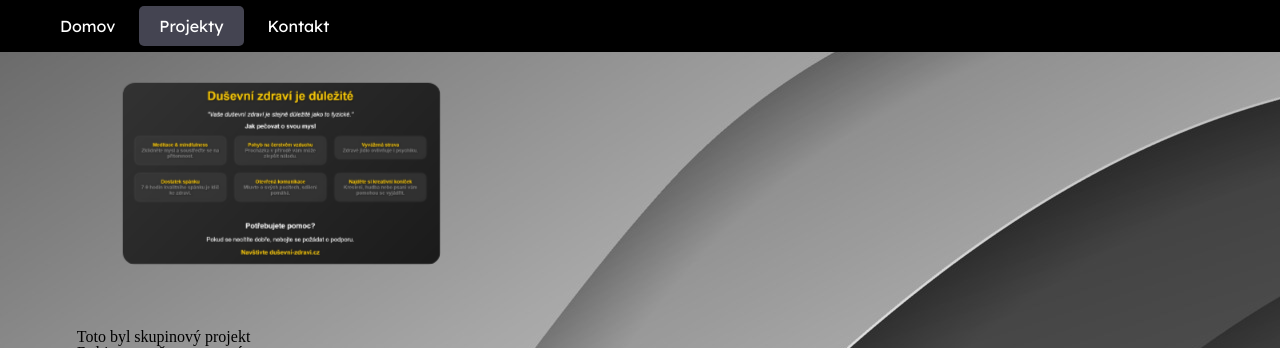
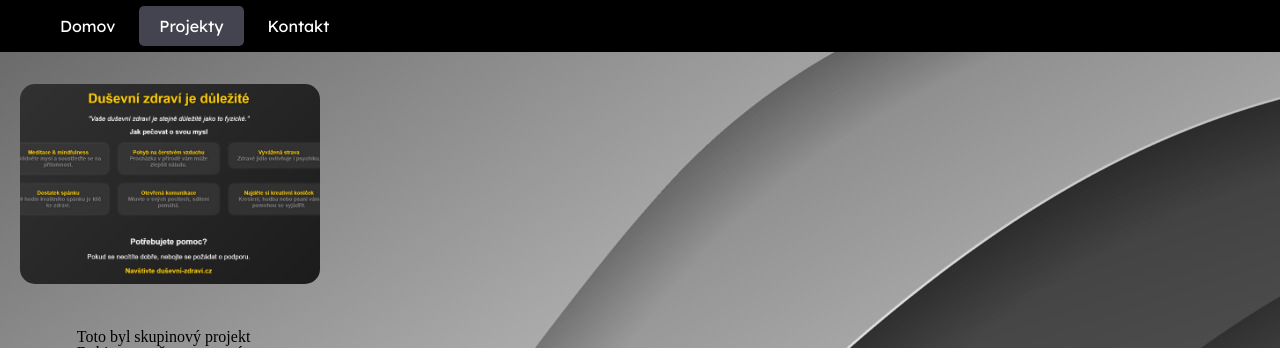
Before and after one commit to Dominik543777/Portfolio-2.0, a plain HTML site: page Portfolio-2.0-main/projekty.html in a window 1280 px wide. Shown: the top 348 px of the page. Drawn offline with Linux system fonts and the light colour scheme.

Commit message:
Add files via upload
zmnena projektu trosku vizualne hezci

```diff
--- a/Portfolio-2.0-main/projekty.css
+++ b/Portfolio-2.0-main/projekty.css
@@ -1,26 +1,3 @@
-.projekt1{
-    top: -35%;
-    transform: scale(0.2);
-    position: fixed;
-    left: -40%;
-    display: flex;
-    border-radius: 100px;
-}
-
-.projekt1 img{
-    border-radius: 60px;
-    transition: 0.7s;
-    }
-
-
-    .projekt1 img:hover{
-        transform: scale(1.1);
-
-
-     }
-
-
-
 
 .textprojekt1{
 position: fixed;
@@ -50,9 +27,65 @@ transform: scale(0.2);
 }
 
 .git{
-    width: 80px; /* Or whatever size looks good */
+    width: 80px;
   height: auto;
-  border-radius: 80px; /* Optional: smooth corners */
+  border-radius: 80px;
   transition: transform 0.3s ease;
   cursor: pointer;
 }
+
+
+
+.flip-card {
+    position: relative;
+    left: 20px;
+    perspective: 1000px;
+    width: 300px;
+    height: 200px;
+    object-fit: cover;
+  }
+
+  .flip-card-inner {
+    position: relative;
+    width: 100%;
+    height: 100%;
+    transform-style: preserve-3d;
+    transition: transform 0.6s;
+  }
+
+  .flip-card:hover .flip-card-inner {
+    transform: rotateY(180deg);
+  }
+
+  .flip-card-front, .flip-card-back {
+    width: 100%;
+    height: 100%;
+    position: absolute;
+    backface-visibility: hidden;
+    border-radius: 15px;
+    overflow: hidden;
+  }
+
+  .flip-card-front {
+    background: url('/images/projekt1.jpg') center/cover no-repeat;
+    display: flex;
+    align-items: center;
+    justify-content: center;
+    overflow: hidden;
+
+  }
+
+  .flip-card-back {
+    background: #222;
+    color: white;
+    display: flex;
+    align-items: center;
+    justify-content: center;
+    transform: rotateY(180deg);
+  }
+
+  .flip-card-front img {
+    width: 100%;
+    height: 100%;
+    object-fit: cover; /* This makes sure it scales exactly like the back */
+  }
--- a/Portfolio-2.0-main/projekty.html
+++ b/Portfolio-2.0-main/projekty.html
@@ -21,12 +21,6 @@
     </nav>
 
 
-    <section>
-        <div class="projekt1">
-            <img src="images/projekt1.jpg" alt="">
-        </div>
-    </section>
-
     <div class="git-hubtl">
         <a href="https://github.com/Dominik543777/MentalHealth2.0" target="_blank"><img src="images/git hub logo.png" alt="GitHub"  class="git"></a>
       </div>
@@ -42,5 +36,34 @@
     </section>
 
 
+    <div class="flip-card">
+        <div class="flip-card-inner">
+          <div class="flip-card-front">
+            <img src="/images/projekt1.jpg" alt="">
+          </div>
+          <div class="flip-card-back">
+            <p>Tento projekt mi pomohl zlepšit své dovednosti a více jsi věřit v tom co dělám </p>
+          </div>
+        </div>
+      </div>
+
+
+
+
+
+
+
+
+
+
+
+
+
+
+
+
+
+
+
 </body>
 </html>
```
Also changed, not shown: Portfolio-2.0-main/index.html (+0 -2 lines), Portfolio-2.0-main/styles.css (line endings or trailing spaces).
